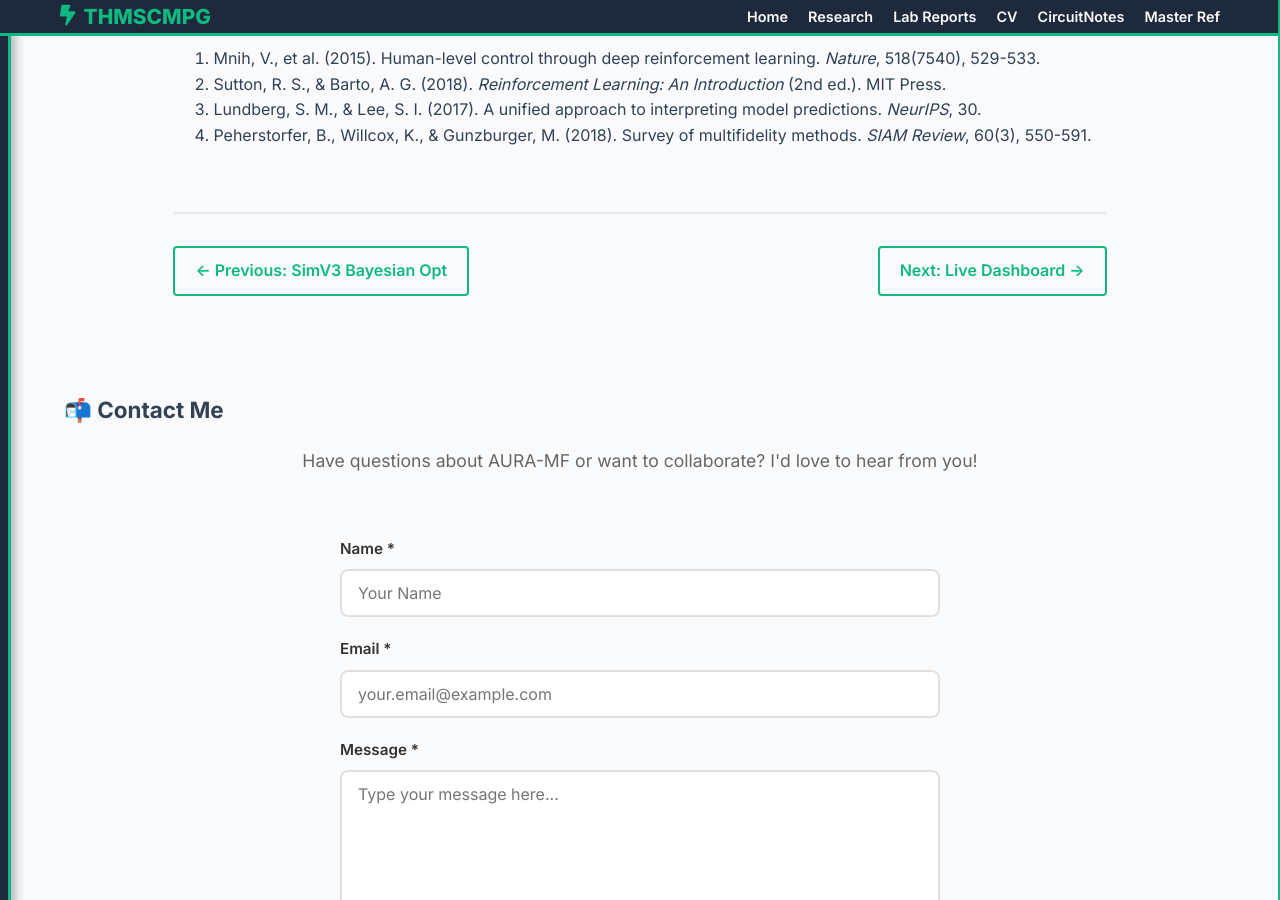
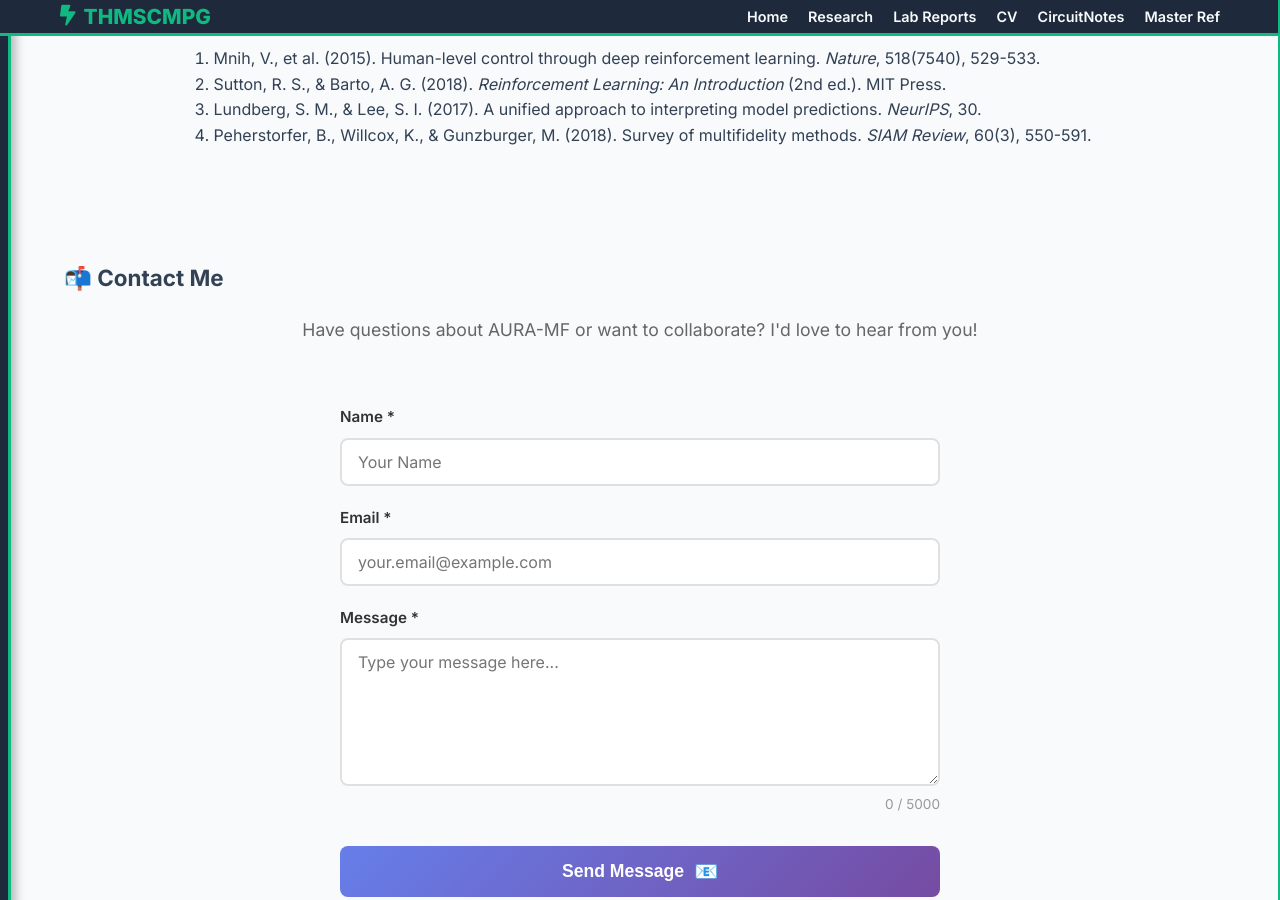
Before and after one commit to THMSCMPG/AURA-MF, a Jekyll site: the page built from docs/simv4-ml-orchestrator.html, in a window 1280 px wide and 900 px high, scrolled down 6661 px. Built offline with Jekyll 4.4.1, drawn with Linux system fonts in a browser that asks for light colours.

Commit message:
Update simv4-ml-orchestrator.html

```diff
--- a/docs/simv4-ml-orchestrator.html
+++ b/docs/simv4-ml-orchestrator.html
@@ -319,8 +319,4 @@
                 60(3), 550-591.</li>
         </ol>
 
-        <div class="nav-footer">
-            <a href="https://thmscmpg.github.io/AURA-MF/docs/simv3-bayesian.html">← Previous: SimV3 Bayesian Opt</a>
-            <a href="https://thmscmpg.github.io/AURA-MF/interactive/dashboard.html">Next: Live Dashboard →</a>
-        </div>
     </main>
```
